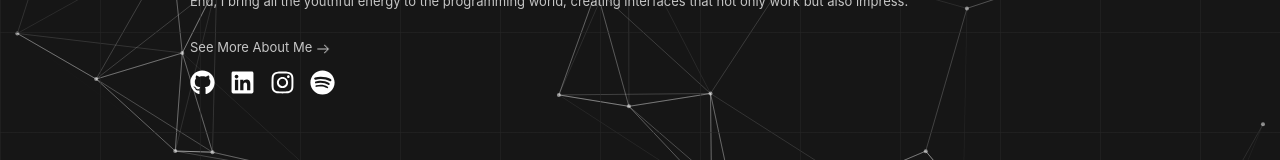
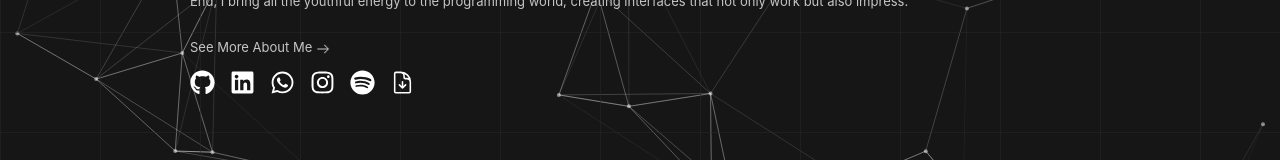
Before and after one commit to joao-araujoo/Portfolio, a React (Vite) app: page / in a window 1280 px wide. Shown: the part 368-528 px from the top of the page. Built offline with nearby package versions, Linux system fonts and the light colour scheme; a web font is replaced by a local one.

Commit message:
feat: add whatsapp and curriculum to social links

```diff
--- a/src/components/Molecules/FooterNavigation/index.jsx
+++ b/src/components/Molecules/FooterNavigation/index.jsx
@@ -1,6 +1,9 @@
 import AnchorLink from "../../Atoms/AnchorLink";
 import styles from "./styles.module.css";
-import { FaGithub, FaLinkedin, FaInstagram, FaSpotify } from "react-icons/fa";
+import { FaGithub, FaLinkedin, FaInstagram, FaSpotify, FaWhatsapp } from "react-icons/fa";
+import { HiDocumentArrowDown } from "react-icons/hi2";
+import { HiOutlineDocumentArrowDown } from "react-icons/hi2";
+
 
 export default function FooterNavigation() {
   return (
@@ -12,12 +15,21 @@ export default function FooterNavigation() {
         <AnchorLink path="https://www.linkedin.com/in/joao-araujoo/">
           <FaLinkedin color="#c6c6c6" />
         </AnchorLink>
+        <AnchorLink path="https://api.whatsapp.com/send/?phone=5512997272631">
+          <FaWhatsapp color="#c6c6c6" />
+        </AnchorLink>
         <AnchorLink path="https://www.instagram.com/joao.araujoo_/">
           <FaInstagram color="#c6c6c6" />
         </AnchorLink>
         <AnchorLink path="https://open.spotify.com/user/uxb66upc7ekxdup54a4frat8e?si=992f8ee8344f4d95">
           <FaSpotify color="#c6c6c6" />
         </AnchorLink>
+        <AnchorLink
+          path="/Curriculo - João Pedro Araujo Costa.pdf"
+          download="CV - João Pedro Araujo Costa"
+        >
+          <HiOutlineDocumentArrowDown color="#c6c6c6" />
+        </AnchorLink>
       </div>
     </nav>
   );
```
Also changed, not shown: 1 other file (tests, documents, lock files or other folders).
